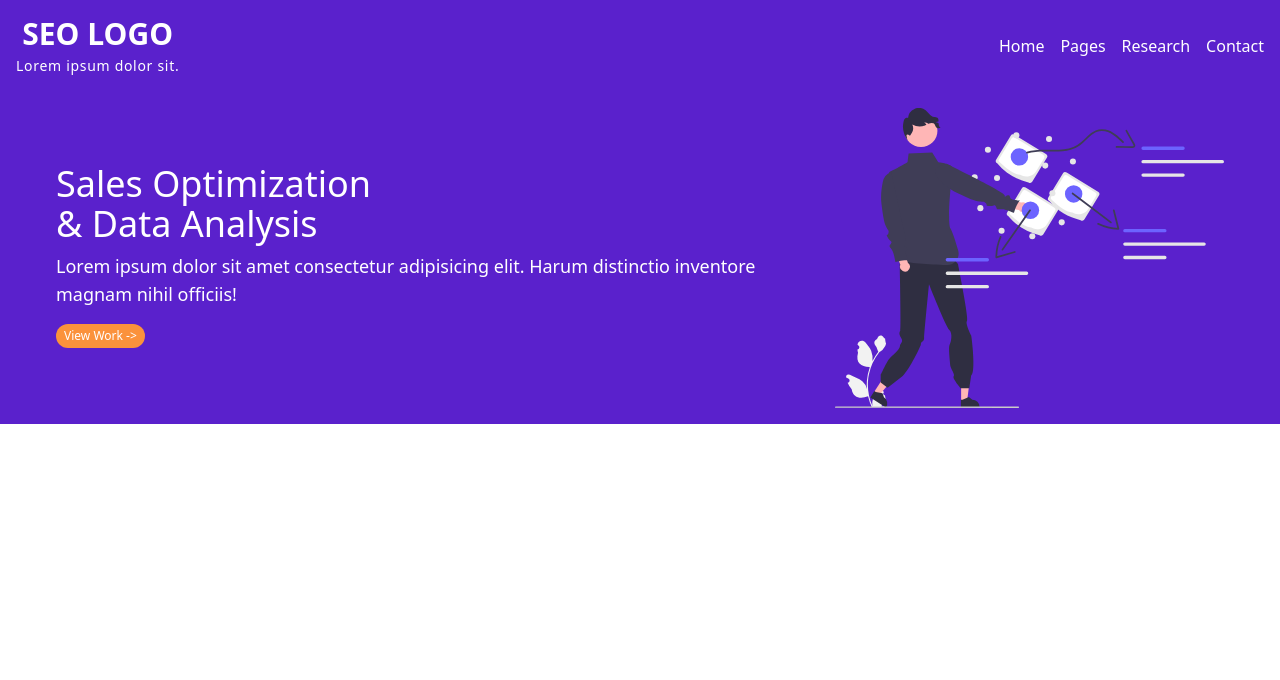
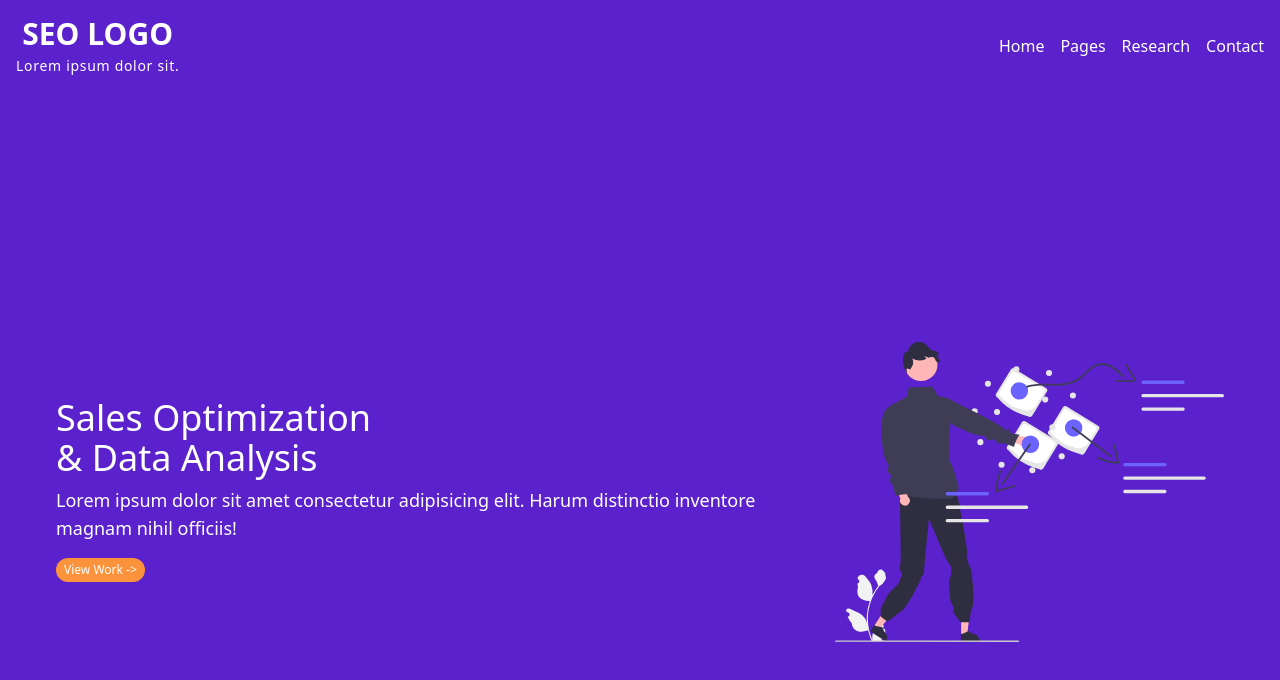
Before and after one commit to chriszlr/digital-marketing-agency, a React (Vite) app: page / in a window 1280 px wide. Shown: the top 680 px of the page. Built offline with nearby package versions, Linux system fonts and the light colour scheme.

Commit message:
adjustments

```diff
--- a/src/components/Hero.jsx
+++ b/src/components/Hero.jsx
@@ -3,7 +3,7 @@ import analysisImg from "../assets/analysis.svg";
 
 const Hero = () => {
   return (
-    <div className="max-w-[1200px] mx-auto p-4 flex flex-col md:flex-row  justify-between items-center overflow-hidden">
+    <div className="max-w-[1200px] mx-auto h-screen p-4 flex flex-col md:flex-row justify-between items-center overflow-hidden">
       <div className="">
         <div className="flex flex-col justify-between">
           <h1 className="font-light text-3xl md:text-3xl lg:text-4xl flex flex-col my-1">
@@ -21,7 +21,7 @@ const Hero = () => {
       </div>
 
       <img
-        className="max-w-full max-h-[300px]"
+        className="max-w-[80%] max-h-[300px]"
         src={analysisImg}
         alt="Analysis Image"
       />
```
